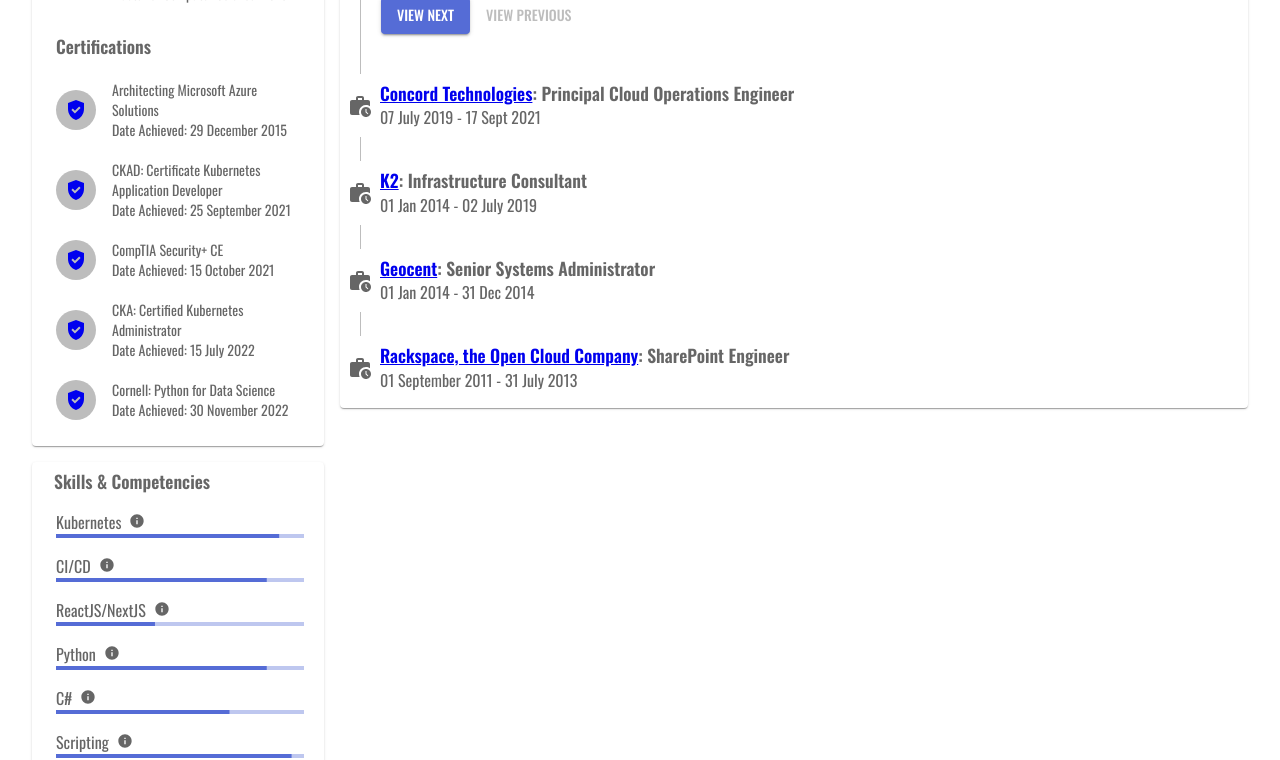
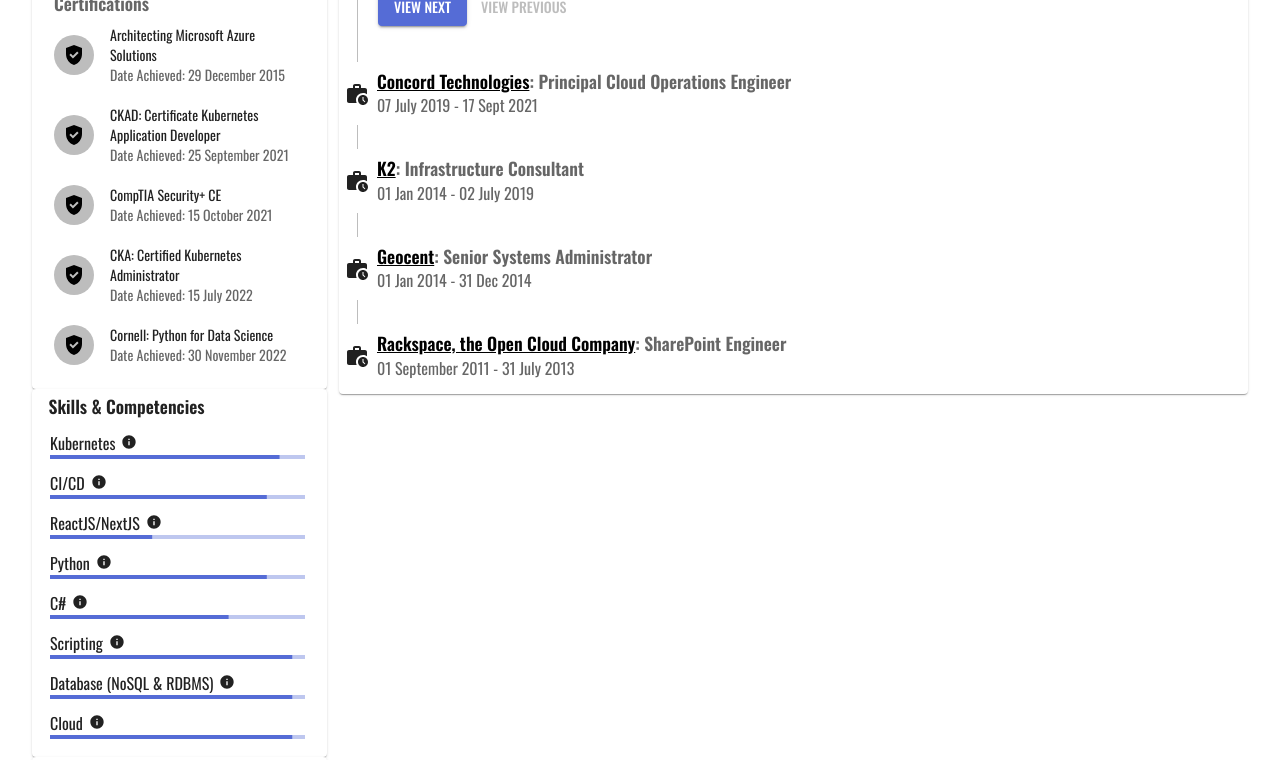
Before and after one commit to robbdasailer/nextjs-resume, a Next.js app: page / in a window 1280 px wide. Shown: the part 400-1160 px from the top of the page. Built offline with nearby package versions, Linux system fonts and the light colour scheme.

Commit message:
Refactored some MUI, CSS Styling

```diff
--- a/components/education.js
+++ b/components/education.js
@@ -3,6 +3,7 @@
 import ListItemText from '@mui/material/ListItemText';
 import ListItemAvatar from '@mui/material/ListItemAvatar';
 import ListSubheader from '@mui/material/ListSubheader';
+import Typography from '@mui/material/Typography';
 import Avatar from '@mui/material/Avatar';
 import GppGoodIcon from '@mui/icons-material/GppGood';
 import SchoolIcon from '@mui/icons-material/School';
@@ -17,8 +18,8 @@
 				dense
 				sx={{ bgcolor: 'background.paper' }}
 				subheader={
-					<ListSubheader sx={{ fontWeight: 600, fontSize: '1.1rem' }}>
-						Education
+					<ListSubheader>
+						<Typography variant='h5'>Education</Typography>
 					</ListSubheader>
 				}
 			>
@@ -42,8 +43,8 @@
 				dense
 				sx={{ bgcolor: 'background.paper' }}
 				subheader={
-					<ListSubheader  sx={{ fontWeight: 600, fontSize: '1.1rem' }}>
-						Certifications
+					<ListSubheader>
+						<Typography variant='h5'>Certifications</Typography>
 					</ListSubheader>
 				}
 			>
--- a/components/hobbies.js
+++ b/components/hobbies.js
@@ -3,6 +3,7 @@
 import ListItemText from '@mui/material/ListItemText';
 import ListItemAvatar from '@mui/material/ListItemAvatar';
 import ListSubheader from '@mui/material/ListSubheader';
+import Typography from '@mui/material/Typography';
 import Avatar from '@mui/material/Avatar';
 import GppGoodIcon from '@mui/icons-material/GppGood';
 import SportsBarIcon from '@mui/icons-material/SportsBar';
@@ -36,8 +37,8 @@
 				dense
 				sx={{ bgcolor: 'background.paper' }}
 				subheader={
-					<ListSubheader sx={{ fontWeight: 600, fontSize: '1.1rem' }}>
-						Hobbies & Interests
+					<ListSubheader>
+						<Typography variant='h5'>Hobbies & Interests</Typography>
 					</ListSubheader>
 				}
 			>
--- a/components/workHistory.js
+++ b/components/workHistory.js
@@ -46,7 +46,7 @@
 						</TimelineDot>
 						<TimelineConnector />
 					</TimelineSeparator>
-					<TimelineContent sx={{ py: '12px', px: 2 }}>
+					<TimelineContent sx={{ py: 1, px: 2 }}>
 						<Typography variant='h5' component='span'>
 							<a href={job.companyLink}>{job.company}</a>: {job.jobTitle}
 						</Typography>
@@ -76,7 +76,7 @@
 					</TimelineDot>
 					<TimelineConnector />
 				</TimelineSeparator>
-				<TimelineContent sx={{ py: '12px', px: 2 }}>
+				<TimelineContent sx={{ py: 2, px: 2 }}>
 					<Typography variant='h5' component='span'>
 						Want to know more?
 					</Typography>
--- a/pages/index.js
+++ b/pages/index.js
@@ -6,7 +6,6 @@
 import Box from '@mui/material/Box';
 import Grid from '@mui/material/Grid';
 import Paper from '@mui/material/Paper';
-import { styled } from '@mui/material/styles';
 import Slide from '@mui/material/Slide';
 import 'typeface-oswald';
 import 'typeface-raleway';
@@ -21,16 +20,10 @@
 
 import data from '../pages/api/data';
 
-const Item = styled(Paper)(({ theme }) => ({
-	backgroundColor: theme.palette.mode === 'dark' ? '#1A2027' : '#fff',
-	...theme.typography.body2,
-	padding: theme.spacing(1),
-	textAlign: 'left',
-	color: theme.palette.text.secondary,
-	marginBottom: '0rem',
-}));
+export default function Home() {
 
-export default function Home() {
+	const mediaBreakPoint = 1536
+
 	const dialogTransition = React.forwardRef(function Transition(props, ref) {
 		return <Slide direction='up' ref={ref} {...props} />;
 	});
@@ -61,7 +54,7 @@
 		return targetReached;
 	};
 
-	const isBreakpoint = useMediaQuery(1536);
+	const isBreakpoint = useMediaQuery(mediaBreakPoint);
 
 	return (
 		<>
@@ -75,29 +68,29 @@
 				<Box sx={{ flexGrow: 1 }}>
 					<Grid container spacing={2}>
 						<Header contactInfo={data.contact} />
-						<Grid item container xs={12} md={3} spacing={2}>
-							<Grid item xs={12} sx={{ xl: { mb: '1rem' } }}>
-								<Item>
+						<Grid item container xs={12} md={3}>
+							<Grid item xs={12}>
+								<Paper>
 									<Education
 										education={data.education}
 										certs={data.certifications}
 									/>
-								</Item>
+								</Paper>
 							</Grid>
 							<Grid item xs={12}>
-								<Item>
+								<Paper>
 									<Skills skills={data.skills} />
-								</Item>
+								</Paper>
 							</Grid>
 							<Grid item xs={12}>
-								<Item>
+								<Paper>
 									<Hobbies hobbies={data.hobbies} />
-								</Item>
+								</Paper>
 							</Grid>
 						</Grid>
 						<Grid item container xs={12} md={9}>
 							<Grid item xs={12}>
-								<Item>
+								<Paper>
 									{isBreakpoint ? (
 										<WorkHistoryMobile
 											jobs={data.workHistory}
@@ -110,7 +103,7 @@
 											transition={dialogTransition}
 										/>
 									)}
-								</Item>
+								</Paper>
 							</Grid>
 						</Grid>
 					</Grid>
--- a/styles/Home.module.css
+++ b/styles/Home.module.css
@@ -7,3 +7,7 @@
 .main img {
   border-radius: 50%;
 }
+
+.main a {
+  color: #000
+}
--- a/utils/theme.js
+++ b/utils/theme.js
@@ -32,6 +32,14 @@
 			fontSize: '1rem',
 			fontWeight: 500,
 		},
+		body1: {
+			fontSize: '1rem',
+			fontWeight: 400
+		},
+		body2: {
+			fontSize: '.875rem',
+			fontWeight: 400
+		},
 	},
 	palette: {
 		primary: {
@@ -44,5 +52,15 @@
 			main: red.A400,
 		},
 	},
+	spacing: 6,
+	components: {
+		MuiPaper: {
+			styleOverrides: {
+				root: {
+					padding: '.375rem'
+				}
+			}
+		}
+	}
 });
 export default theme;
```
